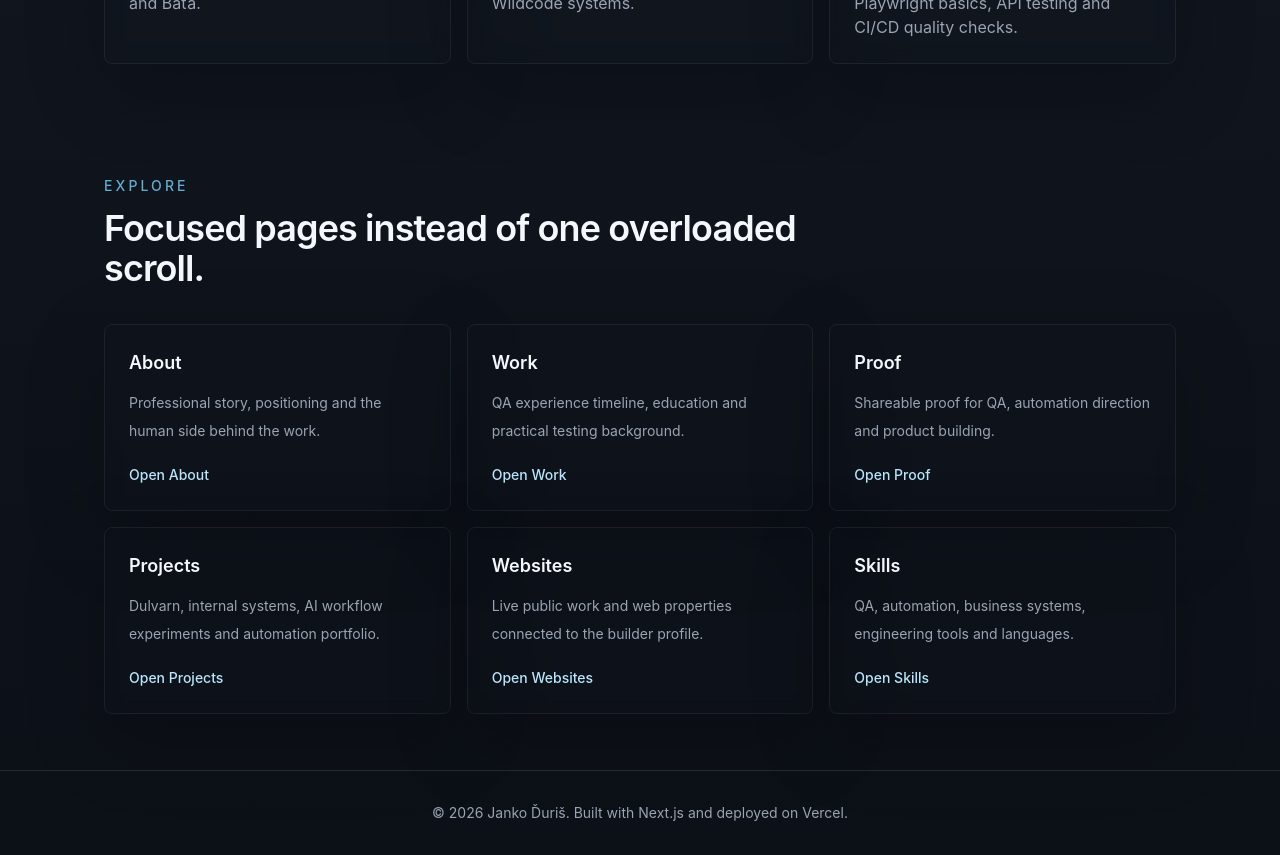
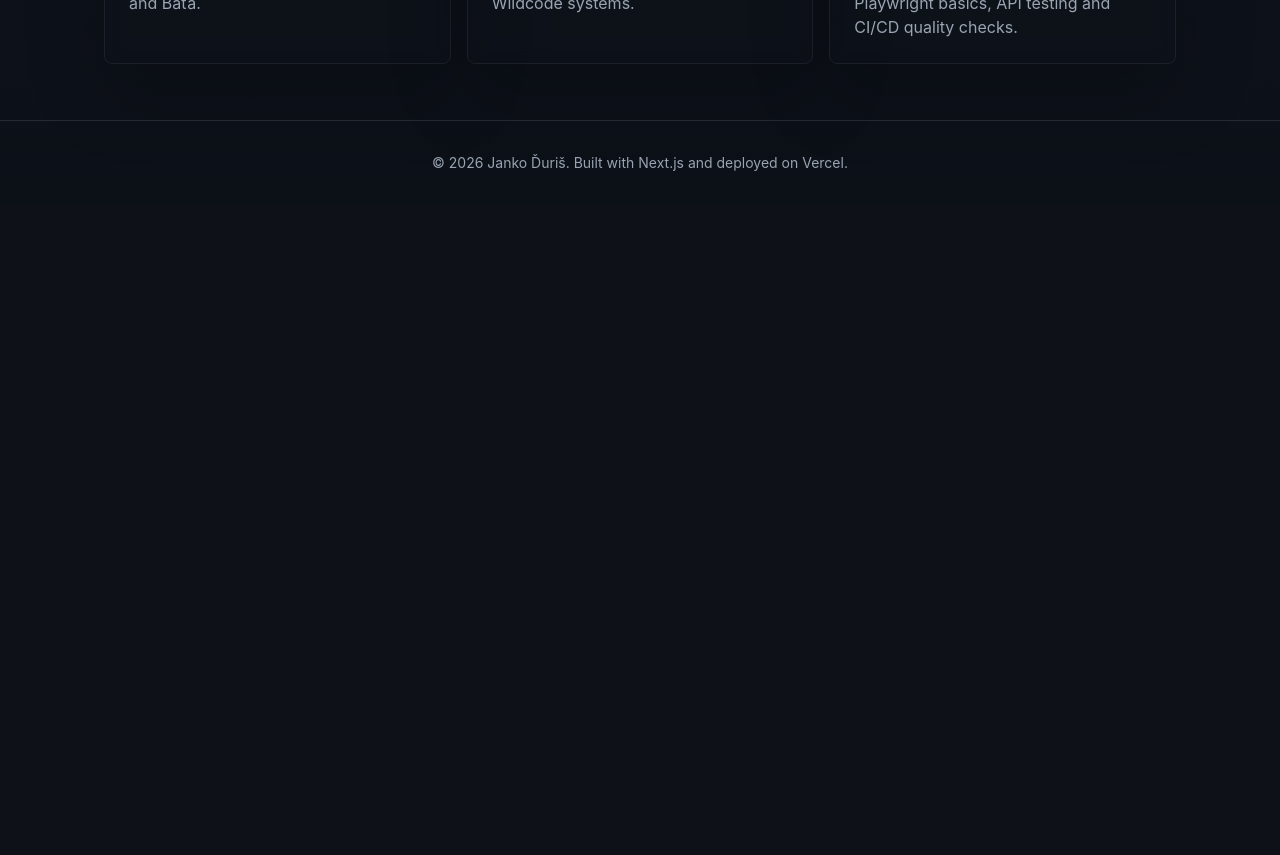
Before and after one commit to JankoD84/janduris-site, a Next.js app: page / in a window 1280 px wide. Shown: the part 1500-2355 px from the top of the page. After the commit the page ends 1705 px from the top, so only its background shows below. Built offline with nearby package versions, Linux system fonts and the light colour scheme.

Commit message:
content: remove explore section from landing page

```diff
--- a/app/page.tsx
+++ b/app/page.tsx
@@ -6,14 +6,6 @@ import { type CSSProperties } from "react";
 import { featuredProof, profile, signalBar } from "./content";
 import { Card, ContactIconGroup, ReleaseSignalCard, SiteShell } from "./components";
 
-const previewPages = [
-  { title: "About", href: "/about", description: "Professional story, positioning and the human side behind the work." },
-  { title: "Work", href: "/work", description: "QA experience timeline, education and practical testing background." },
-  { title: "Proof", href: "/proof", description: "Shareable proof for QA, automation direction and product building." },
-  { title: "Projects", href: "/projects", description: "Dulvarn, internal systems, AI workflow experiments and automation portfolio." },
-  { title: "Websites", href: "/websites", description: "Live public work and web properties connected to the builder profile." },
-  { title: "Skills", href: "/skills", description: "QA, automation, business systems, engineering tools and languages." },
-];
 
 export default function Home() {
   return (
@@ -55,22 +47,6 @@ export default function Home() {
               <h2 className="text-lg font-semibold text-ink sm:text-xl">{item.title}</h2>
               <p className="mt-3 text-sm leading-7 text-muted sm:text-base">{item.description}</p>
             </Card>
-          ))}
-        </div>
-      </section>
-
-      <section className="mx-auto w-full max-w-6xl px-4 py-10 sm:px-6 sm:py-14 md:px-8 lg:px-10">
-        <div className="mb-6 max-w-3xl sm:mb-9">
-          <p className="text-xs font-medium uppercase tracking-[0.18em] text-sky-300/80 sm:text-sm sm:tracking-[0.22em]">Explore</p>
-          <h2 className="mt-3 text-2xl font-semibold tracking-tight text-ink sm:text-3xl lg:text-4xl">Focused pages instead of one overloaded scroll.</h2>
-        </div>
-        <div className="grid gap-4 md:grid-cols-2 lg:grid-cols-3">
-          {previewPages.map((page) => (
-            <Link key={page.href} href={page.href} className="rounded-lg border border-white/[0.065] bg-slate-950/34 p-4 shadow-soft backdrop-blur transition duration-200 hover:-translate-y-0.5 hover:border-sky-300/18 hover:bg-white/[0.045] focus:outline-none focus:ring-2 focus:ring-sky-300/45 sm:p-6">
-              <h3 className="text-lg font-semibold text-ink">{page.title}</h3>
-              <p className="mt-3 text-sm leading-7 text-muted">{page.description}</p>
-              <span className="mt-5 inline-flex text-sm font-medium text-sky-200">Open {page.title}</span>
-            </Link>
           ))}
         </div>
       </section>
```
